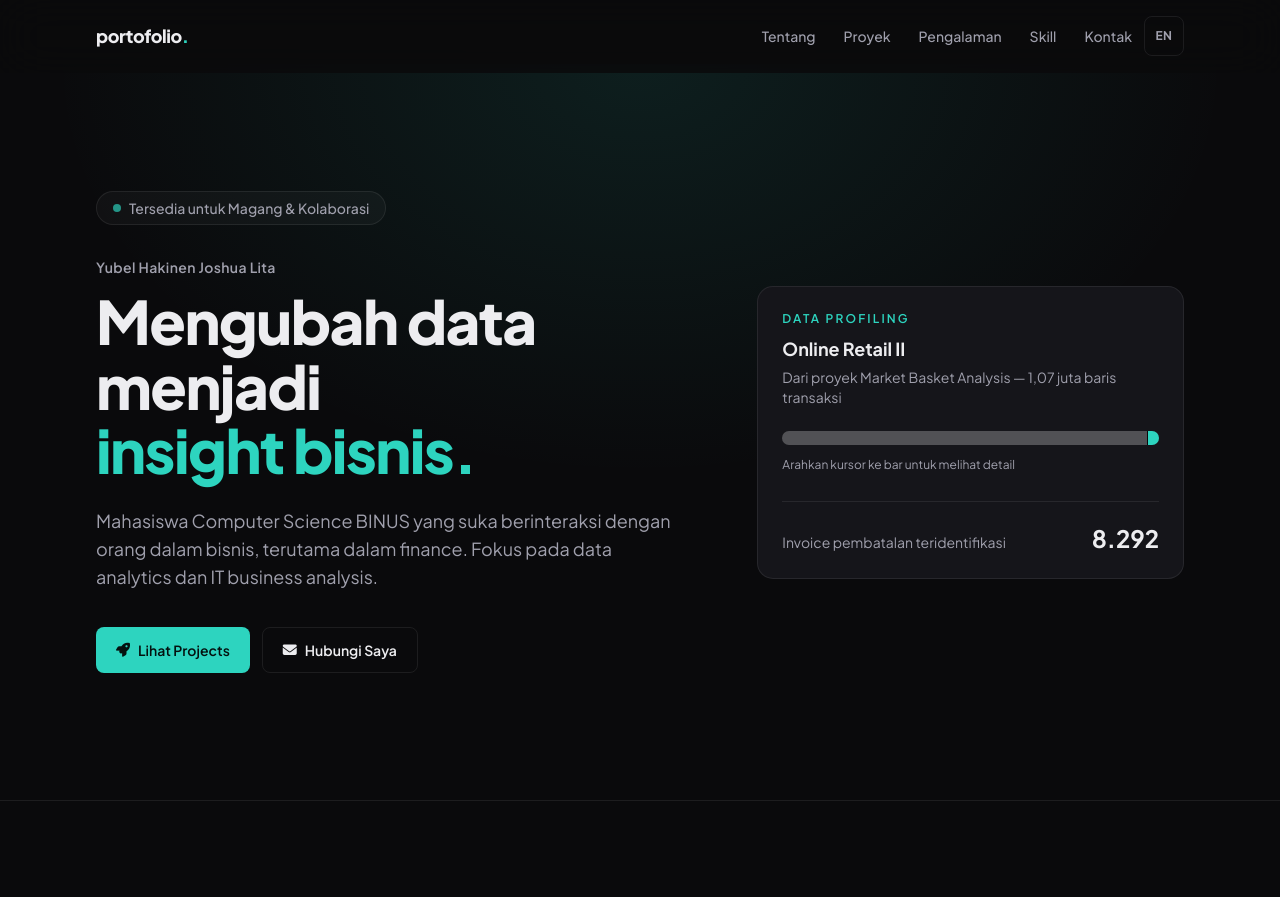
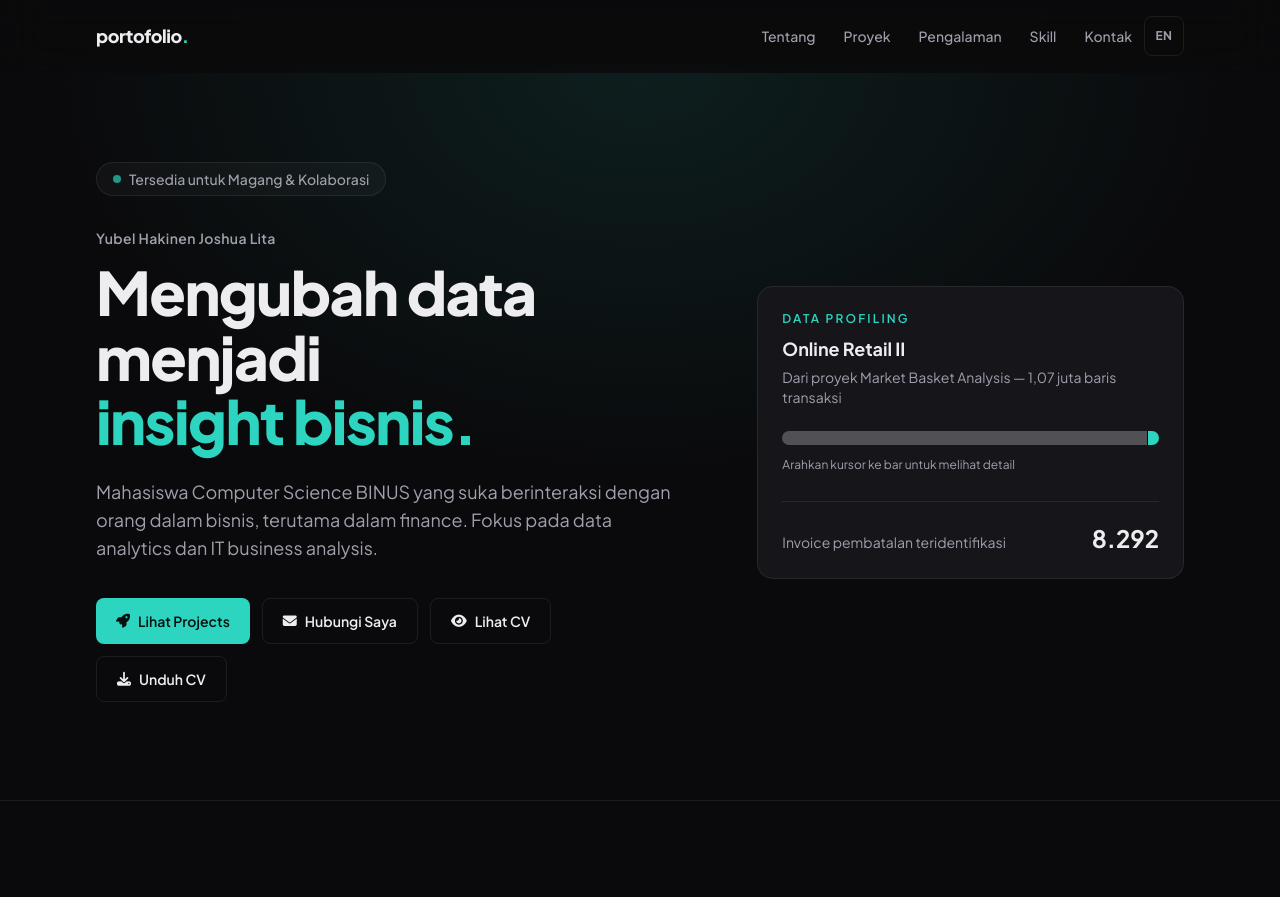
Before and after one commit to Yubeixuan/portofolio-yubel, a Laravel app: page /static/index.html in a window 1280 px wide. Shown: the top 897 px of the page. Run offline with Laravel 12, Linux system fonts and the light colour scheme.

Commit message:
Tambah CV (lihat & unduh)

```diff
--- a/lang/en/portfolio.php
+++ b/lang/en/portfolio.php
@@ -26,6 +26,7 @@ return [
         'cta_projects' => 'View Projects',
         'cta_contact' => 'Contact Me',
         'cta_cv' => 'Download CV',
+        'cta_cv_view' => 'View CV',
         'scroll' => 'Scroll',
         'chart_eyebrow' => 'Data profiling',
         'chart_title' => 'Online Retail II',
--- a/lang/id/portfolio.php
+++ b/lang/id/portfolio.php
@@ -26,6 +26,7 @@ return [
         'cta_projects' => 'Lihat Projects',
         'cta_contact' => 'Hubungi Saya',
         'cta_cv' => 'Unduh CV',
+        'cta_cv_view' => 'Lihat CV',
         'scroll' => 'Scroll',
         'chart_eyebrow' => 'Data profiling',
         'chart_title' => 'Online Retail II',
--- a/resources/views/home.blade.php
+++ b/resources/views/home.blade.php
@@ -41,7 +41,11 @@
                     {{ $h['cta_contact'] }}
                 </a>
                 @if($hasCv)
-                <a href="{{ asset('cv-yubel.pdf') }}" class="btn btn-outline" download>
+                <a href="{{ asset('cv-yubel.pdf') }}" class="btn btn-outline" target="_blank" rel="noopener">
+                    <i class="fas fa-eye" aria-hidden="true"></i>
+                    {{ $h['cta_cv_view'] }}
+                </a>
+                <a href="{{ asset('cv-yubel.pdf') }}" class="btn btn-outline" download="CV-Yubel-Hakinen-Joshua-Lita.pdf">
                     <i class="fas fa-download" aria-hidden="true"></i>
                     {{ $h['cta_cv'] }}
                 </a>
--- a/scripts/build-static.php
+++ b/scripts/build-static.php
@@ -29,13 +29,13 @@ $out = $root.'/static';
 if (is_dir($out)) {
     $it = new RecursiveIteratorIterator(
         new RecursiveDirectoryIterator($out, FilesystemIterator::SKIP_DOTS),
-        RecursiveIteratorIterator::CHILDREN_FIRST
+        RecursiveIteratorIterator::CHILD_FIRST
     );
     foreach ($it as $f) {
         $f->isDir() ? rmdir($f->getPathname()) : unlink($f->getPathname());
     }
 }
-mkdir($out, 0777, true);
+is_dir($out) || mkdir($out, 0777, true);
 
 // Salin aset publik
 $copy = function (string $from, string $to) use (&$copy) {
--- a/static/index.html
+++ b/static/index.html
@@ -104,6 +104,14 @@
                 <a href="#contact" class="btn btn-outline">
                     <i class="fas fa-envelope" aria-hidden="true"></i>
                     Hubungi Saya
+                </a>
+                                <a href="/cv-yubel.pdf" class="btn btn-outline" target="_blank" rel="noopener">
+                    <i class="fas fa-eye" aria-hidden="true"></i>
+                    Lihat CV
+                </a>
+                <a href="/cv-yubel.pdf" class="btn btn-outline" download="CV-Yubel-Hakinen-Joshua-Lita.pdf">
+                    <i class="fas fa-download" aria-hidden="true"></i>
+                    Unduh CV
                 </a>
                             </div>
         </div>
```
Also changed, not shown: static/en/index.html (+8 -0 lines), 2 other files.
